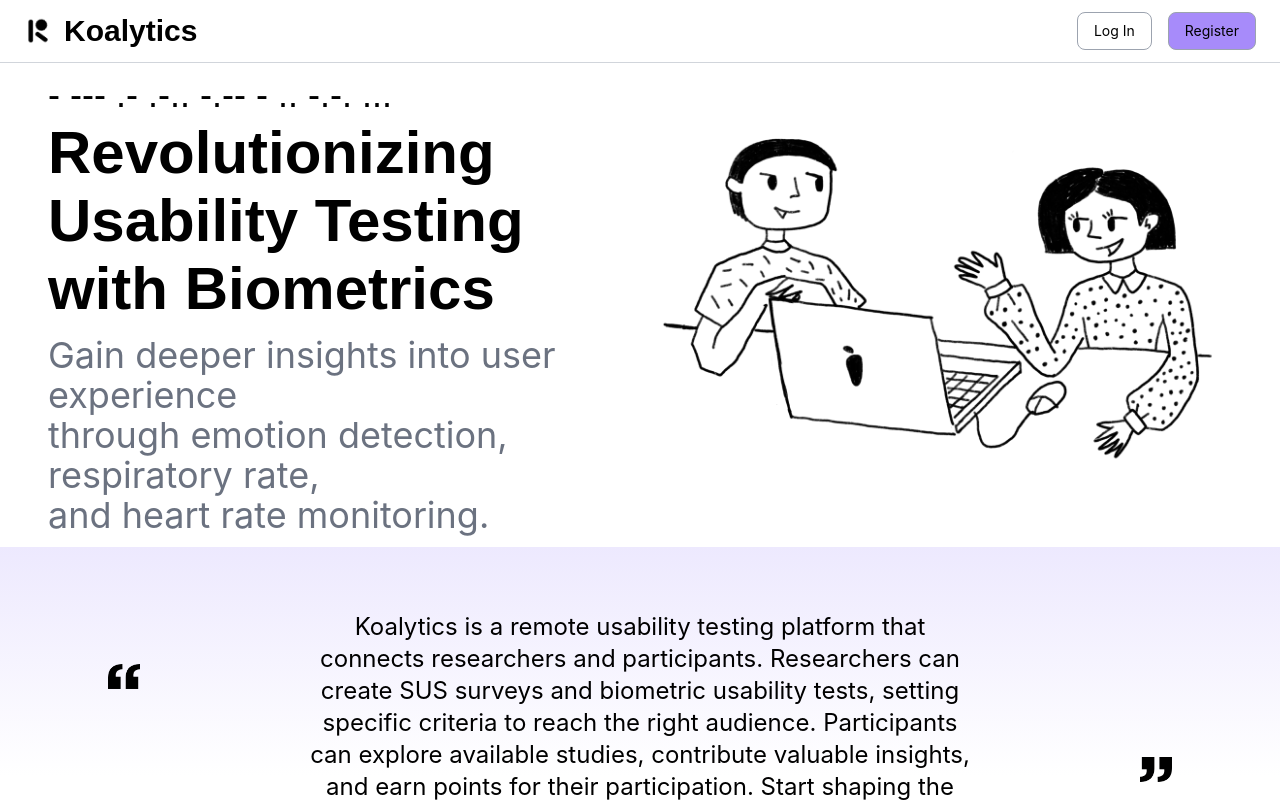
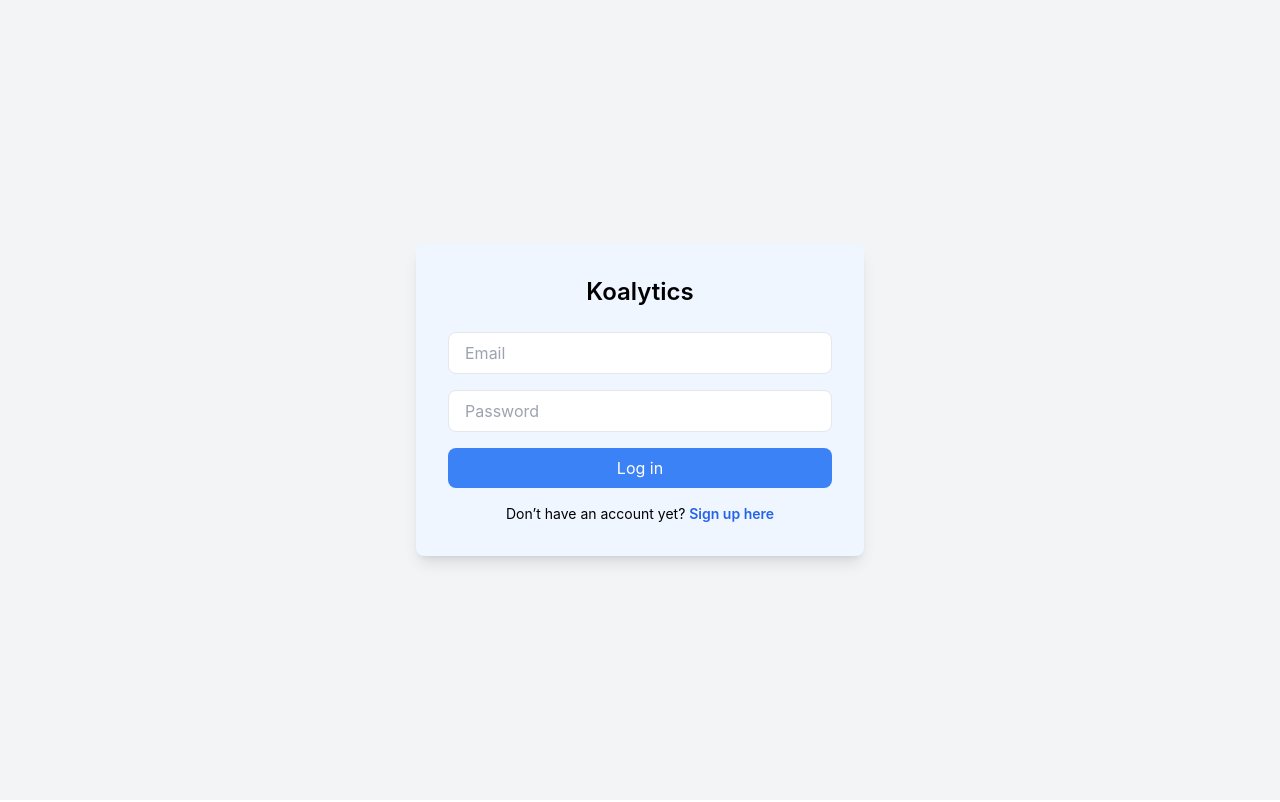
Before and after one commit to min-thuta-naing/koalytics_biometric_usability_testing, a React (Create React App) app in the folder web-app/django_backend/django_backend/react-frontend/: page /loginpage in a window 1280 px wide. Shown: the top 802 px of the page. Built offline with nearby package versions, Linux system fonts and the light colour scheme.

Commit message:
done login page

```diff
--- a/web-app/django_backend/django_backend/react-frontend/src/App.js
+++ b/web-app/django_backend/django_backend/react-frontend/src/App.js
@@ -12,8 +12,7 @@ import Question2 from "./pages/Question2";
 import Question3 from "./pages/Question3";
 import Question4 from "./pages/Question4";
 import Question5 from "./pages/Question5";
-
-// import Login from "./pages/LoginPage";
+import LoginPage from "./pages/LoginPage";
 // import Welcome from "./pages/WelcomePage";
 
 function App() {
@@ -33,6 +32,7 @@ function App() {
         <Route path="/question3" element={<Question3/>}/>
         <Route path="/question4" element={<Question4/>}/>
         <Route path="/question5" element={<Question5/>}/>
+        <Route path="/loginpage" element={<LoginPage />} />
       </Routes>
     </Router>
   );
--- a/web-app/django_backend/django_backend/react-frontend/src/pages/LandingPage.jsx
+++ b/web-app/django_backend/django_backend/react-frontend/src/pages/LandingPage.jsx
@@ -5,7 +5,6 @@ import { motion, AnimatePresence } from "framer-motion";
 import { ChevronLeft, ChevronRight } from "lucide-react";
 
 const useTypingEffect = (text = "", speed = 100) => {
-
     const [displayedText, setDisplayedText] = useState("");
 
     useEffect(() => {
@@ -28,18 +27,13 @@ const useTypingEffect = (text = "", speed = 100) => {
     return displayedText;
 };
 
-
 const images = [
     { src: "/images/ss1.png", alt: "Screenshot 1" },
     { src: "/images/ss2.png", alt: "Screenshot 2" },
     { src: "/images/ss3.png", alt: "Screenshot 3" } // Add more images if needed
 ];
 
-
-
-
 const LandingPage = () => {
-
     const morseCode = useTypingEffect("- --- .- .-.. -.-- - .. -.-. ...", 100);
     const headline1 = useTypingEffect("Revolutionizing ", 200);
     const headline2 = useTypingEffect("Usability Testing ", 200);
@@ -50,46 +44,30 @@ const LandingPage = () => {
     const nextImage = () => setIndex((prev) => (prev + 1) % images.length);
     const prevImage = () => setIndex((prev) => (prev - 1 + images.length) % images.length);
 
-
     return (
-        //flex mean flex the screen from up to bottom
-        //flex-col mean all header, main and footer to be the same column
         <div className="min-h-screen flex flex-col">
-
             <header className="bg-white py-3 px-6 sticky top-0 z-10 flex justify-between items-center border-b border-gray-300">
-                {/* Left side: Logo and text */}
                 <div className="flex items-center gap-3">
                     <img src="/images/logo.png" alt="Logo" className="h-7 w-auto" />
                     <h1 className="font-funnel font-bold text-3xl text-black">Koalytics</h1>
                 </div>
-                {/* Right side: Buttons */}
                 <div className="flex gap-4">
-                    <button className="bg-transparent text-black text-sm px-4 py-2 rounded-lg border border-gray-400 rounded-full">
-                        Log In
-                    </button>
+                    {/* Login button now navigates to the login page */}
+                    <Link to="/loginpage">
+    <button className="bg-transparent text-black text-sm px-4 py-2 rounded-lg border border-gray-400 rounded-full">
+        Log In
+    </button>
+</Link>
+
                     <Link to="/signup">
                         <button className="bg-violet-400 text-black text-sm px-4 py-2 rounded-lg hover:bg-violet-500 border border-gray-400 rounded-full">
                             Register
                         </button>
                     </Link>
-
                 </div>
             </header>
 
-
-            <main className="flex-1 overflow-y-auto ">
-                {/* <div className="flex flex-row items-center py-3 px-12 gap-10">
-                    <div className="w-1/2">
-                        <h2 className="font-funnel text-4xl">- --- .- .-.. -.-- - .. -.-. ...</h2>
-                        <h1 className="font-funnel font-bold text-6xl">Revolutionizing <br /> Usability Testing <br /> with Biometrics</h1>
-                        <p className="text-4xl text-gray-500 mt-4">Gain deeper insights into user experience <br /> through real-time emotion detection, <br /> respiratory tracking, and biometric analytics.</p>
-                    </div>
-                    <div className="w-1/2 flex justify-end">
-                        <img src="/images/photo1.png" alt="Logo" className="h-auto w-auto"/>
-                    </div>
-
-                </div> */}
-
+            <main className="flex-1 overflow-y-auto">
                 <div className="flex flex-row items-center py-3 px-12 gap-10">
                     <div className="w-1/2">
                         <h2 className="font-funnel text-4xl">{morseCode}</h2>
@@ -108,13 +86,11 @@ const LandingPage = () => {
                     </div>
                 </div>
 
-
-
                 <div className="py-3 px-6 bg-gradient-to-b from-violet-100 via-white to-transparent">
                     <div className="h-10"></div>
                     <div className="flex flex-row items-center py-3 px-6 gap-10">
                         <div className="w-1/6 flex justify-center">
-                            <img src="/images/1openquote.png" alt="quote" className="h-auto w-20"/>
+                            <img src="/images/1openquote.png" alt="quote" className="h-auto w-20" />
                         </div>
                         <div className="w-4/6 px-8">
                             <h1 className="text-2xl text-center ">
@@ -125,94 +101,19 @@ const LandingPage = () => {
                             </h1>
                         </div>
                         <div className="w-1/6 flex justify-center">
-                            <img src="/images/1closequote.png" alt="quote" className="h-auto w-20"/>
+                            <img src="/images/1closequote.png" alt="quote" className="h-auto w-20" />
                         </div>
                     </div>
                     <div className="h-10"></div>
                     <div className="flex flex-row justify-center items-center py-3 px-6 gap-10">
-                        <img src="/images/person1.png" alt="quote" className="h-auto w-20"/>
-                        <img src="/images/person2.png" alt="quote" className="h-auto w-20"/>
-                        <img src="/images/person3.png" alt="quote" className="h-auto w-20"/>
-                        <img src="/images/person4.png" alt="quote" className="h-auto w-20"/>
-                        <img src="/images/person5.png" alt="quote" className="h-auto w-20"/>
+                        <img src="/images/person1.png" alt="quote" className="h-auto w-20" />
+                        <img src="/images/person2.png" alt="quote" className="h-auto w-20" />
+                        <img src="/images/person3.png" alt="quote" className="h-auto w-20" />
+                        <img src="/images/person4.png" alt="quote" className="h-auto w-20" />
+                        <img src="/images/person5.png" alt="quote" className="h-auto w-20" />
                     </div>
                 </div>
-
-
-
-                {/* <div className="flex flex-row items-center py-3 px-12 gap-10">
-                    <div className="relative w-1/2 flex justify-center mt-16 h-[500px]">
-                        <img
-                            src="/images/ss1.png"
-                            alt="Screenshot 1"
-                            className="absolute top-0 left-0 w-[500px]
-                                    rounded-lg transform hover:scale-105 transition z-10
-                                    shadow-[0px_0px_20px_rgba(0,0,0,0.5)]"
-                        />
-
-                        <img
-                            src="/images/ss2.png"
-                            alt="Screenshot 2"
-                            className="absolute top-10 left-24 w-[500px]
-                                    rounded-lg transform hover:scale-105 transition z-20
-                                    shadow-[0px_0px_20px_rgba(0,0,0,0.5)]"
-                        />
-                        <img
-                            src="/images/ss1.png"
-                            alt="Screenshot 1"
-                            className="absolute top-16 right-34 w-[500px]
-                                    rounded-lg transform hover:scale-105 transition z-10
-                                    shadow-[0px_0px_20px_rgba(0,0,0,0.5)]"
-                        />
-                    </div>
-                    <div className="w1/2">
-
-                    </div>
-                </div> */}
-
-
-                {/* <div className="flex flex-row items-center py-3 px-12 gap-10">
-                    <div className="relative flex items-center justify-center w-full">
-                        <button
-                            onClick={prevImage}
-                            className="absolute left-0 -translate-x-12 bg-gray-800 text-white p-3 rounded-full hover:bg-gray-600 transition"
-                        >
-                            <ChevronLeft size={24} />
-                        </button>
-
-                        <div className="relative w-[400px] h-[300px] flex justify-center items-center overflow-hidden">
-                            <img
-                                src={images[(index + 1) % images.length].src}
-                                alt={images[(index + 1) % images.length].alt}
-                                className="absolute w-[350px] opacity-50 scale-90 rounded-lg"
-                            />
-
-                            <AnimatePresence mode="wait">
-                                <motion.img
-                                    key={images[index].src}
-                                    src={images[index].src}
-                                    alt={images[index].alt}
-                                    className="absolute w-[400px] rounded-lg shadow-lg"
-                                    initial={{ opacity: 0, scale: 0.9 }}
-                                    animate={{ opacity: 1, scale: 1 }}
-                                    exit={{ opacity: 0, scale: 1.1 }}
-                                    transition={{ duration: 0.5 }}
-                                />
-                            </AnimatePresence>
-                        </div>
-
-                        <button
-                            onClick={nextImage}
-                            className="absolute right-0 translate-x-12 bg-gray-800 text-white p-3 rounded-full hover:bg-gray-600 transition"
-                        >
-                            <ChevronRight size={24} />
-                        </button>
-                    </div>
-                </div> */}
-
-
             </main>
-
 
             <footer className="text-black text-center py-6 bg-gradient-to-t from-violet-200 via-white to-transparent">
                 <p>&copy; 2025 Koalytics</p>
--- /dev/null
+++ b/web-app/django_backend/django_backend/react-frontend/src/pages/LoginPage.jsx
@@ -0,0 +1,52 @@
+import React, { useState } from "react";
+import { Link } from "react-router-dom";
+
+const LoginPage = () => {
+  const [email, setEmail] = useState("");
+  const [password, setPassword] = useState("");
+
+  const handleSubmit = (e) => {
+    e.preventDefault();
+    console.log("Logging in with:", { email, password });
+  };
+
+  return (
+    <div className="flex items-center justify-center min-h-screen bg-gray-100">
+      <div className="bg-blue-50 p-8 rounded-lg shadow-lg w-full max-w-md text-center">
+        <h2 className="text-2xl font-semibold mb-6">Koalytics</h2>
+        <form onSubmit={handleSubmit} className="space-y-4">
+          <input
+            type="email"
+            placeholder="Email"
+            value={email}
+            onChange={(e) => setEmail(e.target.value)}
+            className="w-full px-4 py-2 border rounded-lg focus:outline-none focus:ring-2 focus:ring-blue-500"
+            required
+          />
+          <input
+            type="password"
+            placeholder="Password"
+            value={password}
+            onChange={(e) => setPassword(e.target.value)}
+            className="w-full px-4 py-2 border rounded-lg focus:outline-none focus:ring-2 focus:ring-blue-500"
+            required
+          />
+          <button
+            type="submit"
+            className="w-full bg-blue-500 text-white py-2 rounded-lg hover:bg-blue-600 transition"
+          >
+            Log in
+          </button>
+        </form>
+        <p className="mt-4 text-sm">
+          Don’t have an account yet?{" "}
+          <Link to="/signup" className="text-blue-600 font-semibold">
+            Sign up here
+          </Link>
+        </p>
+      </div>
+    </div>
+  );
+};
+
+export default LoginPage;
```
